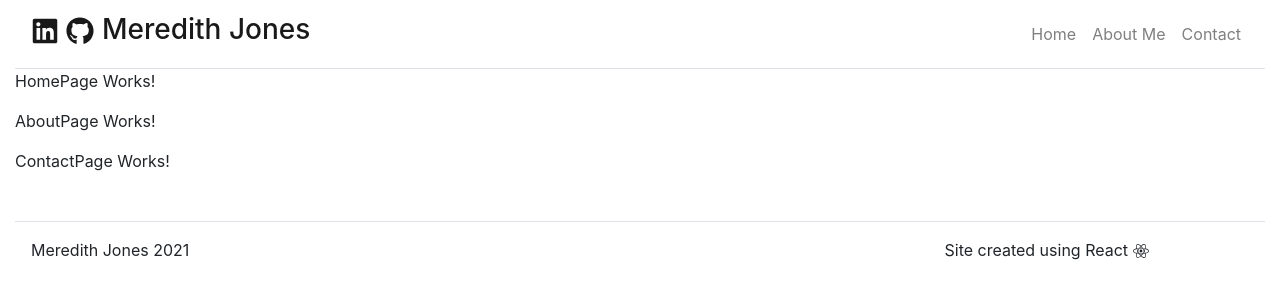
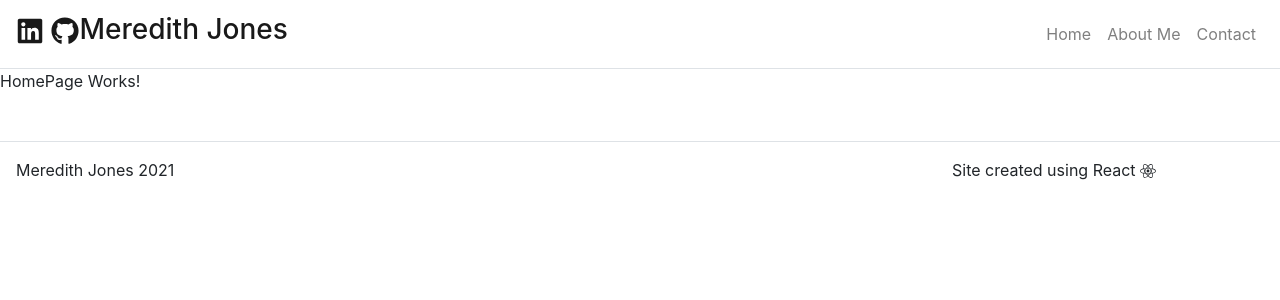
Before and after one commit to meredithajones/2021-Portfolio, a React (Create React App) app: page / in a window 1280 px wide. Shown: the top 300 px of the page. Built offline with nearby package versions, Linux system fonts and the light colour scheme.

Commit message:
Fixed paths to about and contact pages:

```diff
--- a/src/App.js
+++ b/src/App.js
@@ -1,17 +1,18 @@
-import React from 'react';
-import {BrowserRouter as Router, Route, Link } from 'react-router-dom';
-import Container from 'react-bootstrap/Container';
-import Navbar from 'react-bootstrap/Navbar';
-import Nav from 'react-bootstrap/Nav';
-import './App.css';
-import { FaGithub, FaLinkedin } from 'react-icons/fa';
+import React from "react";
+import { BrowserRouter as Router, Route, Link } from "react-router-dom";
+import Container from "react-bootstrap/Container";
+import Navbar from "react-bootstrap/Navbar";
+import Nav from "react-bootstrap/Nav";
+import "./App.css";
+import { FaGithub, FaLinkedin } from "react-icons/fa";
+// import Col from 'react-bootstrap/Col';
+// import Row from 'react-bootstrap/Row';
 
 //Internal imports
-import Footer from './Components/Footer'
-import HomePage from './Pages/HomePage'
-import AboutPage from './Pages/AboutPage'
-import ContactPage from './Pages/ContactPage'
-
+import Footer from "./Components/Footer";
+import HomePage from "./Pages/HomePage";
+import AboutPage from "./Pages/AboutPage";
+import ContactPage from "./Pages/ContactPage";
 
 class App extends React.Component {
   constructor(props) {
@@ -36,34 +37,43 @@ class App extends React.Component {
       },
     };
   }
+
   render() {
     return (
       <Router>
-        <Container ClassName="p-0" fluid={true}>
+        <Container className="p-0" fluid={true}>
+          <Navbar className="border-bottom" bg="transparent" expand="lg">
+            <Navbar.Brand>
+              <h3>
+                {" "}
+                <FaLinkedin /> <FaGithub />
+                Meredith Jones
+              </h3>
+            </Navbar.Brand>
 
-      <Navbar className="border-bottom" bg= "transparent" expand="lg">
-      <Navbar.Brand>
-      <h3>  <FaLinkedin /> <FaGithub /> Meredith Jones  </h3>
-      </Navbar.Brand>
-      <Navbar.Toggle ClassName="border-0" aria-controls="navnar-toggle" />
+            <Navbar.Toggle className="border-0" aria-controls="navbar-toggle" />
             <Navbar.Collapse id="navbar.toggle">
               <Nav className="ml-auto">
-      <Link className="nav-link" to="/">Home</Link>
-      <Link className="nav-link" to="/">About Me</Link>
-      <Link className="nav-link" to="/">Contact</Link>
-
-
+                <Link className="nav-link" to="/">
+                  Home
+                </Link>
+                <Link className="nav-link" to="/about">
+                  About Me
+                </Link>
+                <Link className="nav-link" to="/contact">
+                  Contact
+                </Link>
               </Nav>
             </Navbar.Collapse>
           </Navbar>
-      <Route path="/" exact render= {() => <HomePage title= {this.state.home.title} subTitle={this.state.home.subTitle} text={this.state.home.text}/>} />
-      <Route path="/" exact render= {() => <AboutPage title= {this.state.about.title}/>} />
-      <Route path="/" exact render= {() => <ContactPage title= {this.state.contact.title} />} />
+
+          <Route path="/" exact render={() => <HomePage title={this.state.home.title} subTitle={this.state.home.subTitle} text={this.state.home.text} />} />
+          <Route path="/about" render={() => <AboutPage title={this.state.about.title} />} />
+          <Route path="/contact" render={() => <ContactPage title={this.state.contact.title} />} />
           <Footer />
-
         </Container>
       </Router>
-    )
+    );
   }
 }
 
```
Also changed, not shown: src/oldapp.js (added, +84 -0 lines). Lines whose indentation alone changed are shown as unchanged.
